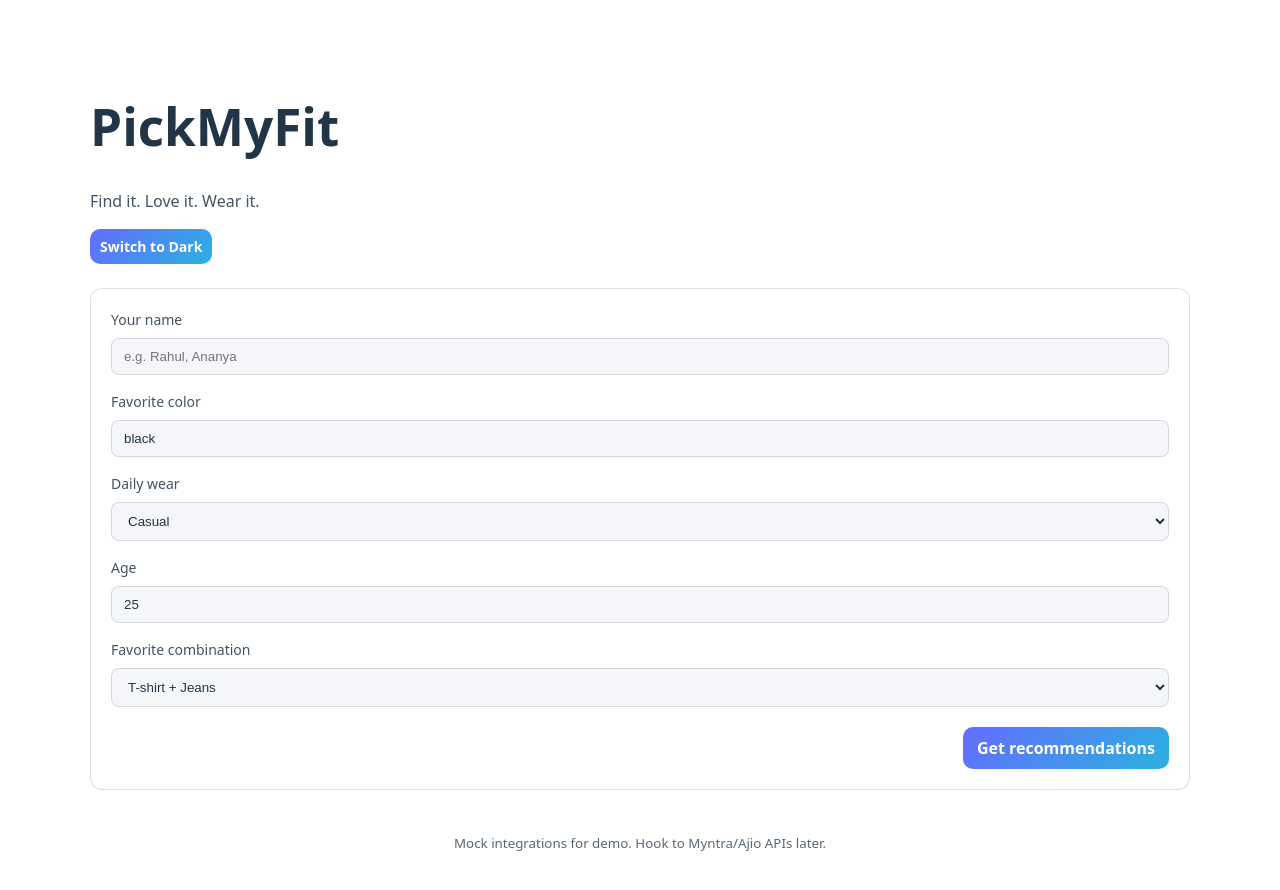
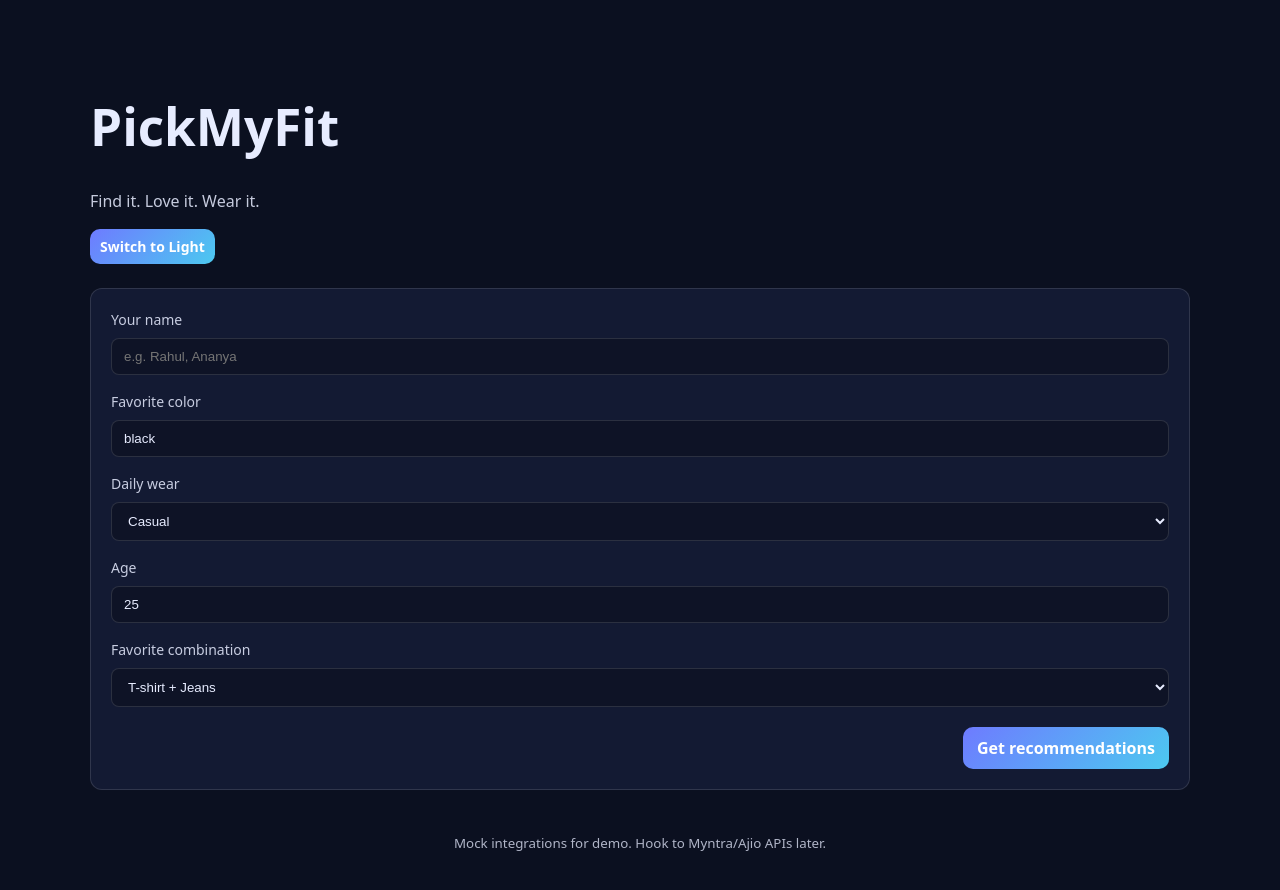
Before and after one commit to akhilf/pick-my-start, a React (Vite) app: page / in a window 1280 px wide. Shown: the top 890 px of the page. Built offline with nearby package versions, Linux system fonts and the light colour scheme.

Commit message:
Set dark mode as default theme

```diff
--- a/src/App.tsx
+++ b/src/App.tsx
@@ -7,7 +7,8 @@ export default function App() {
   const [theme, setTheme] = useState<'light' | 'dark'>(() => {
     const saved = localStorage.getItem('theme') as 'light' | 'dark' | null
     if (saved) return saved
-    return window.matchMedia && window.matchMedia('(prefers-color-scheme: light)').matches ? 'light' : 'dark'
+    // Default to dark mode instead of following OS preference
+    return 'dark'
   })
   const [prefs, setPrefs] = useState<Preferences | null>(null)
   const [results, setResults] = useState<Product[] | null>(null)
```
